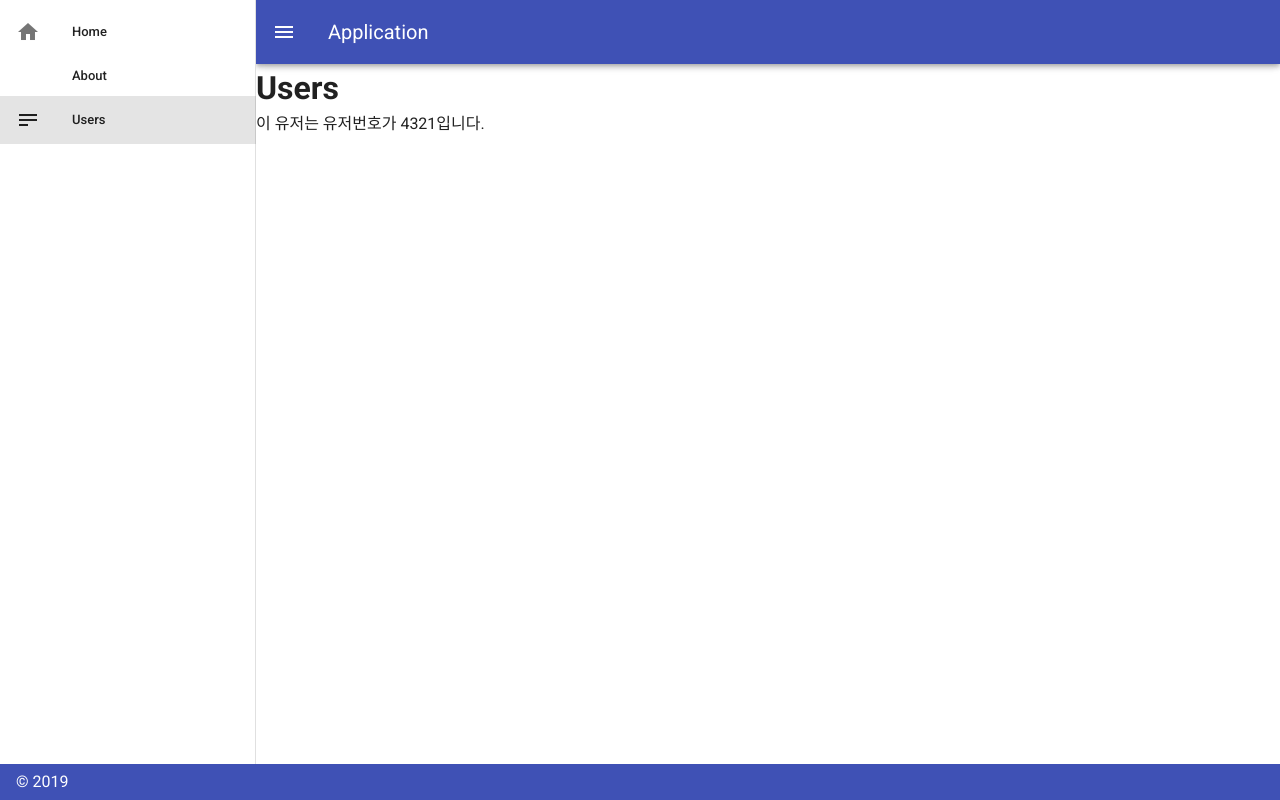
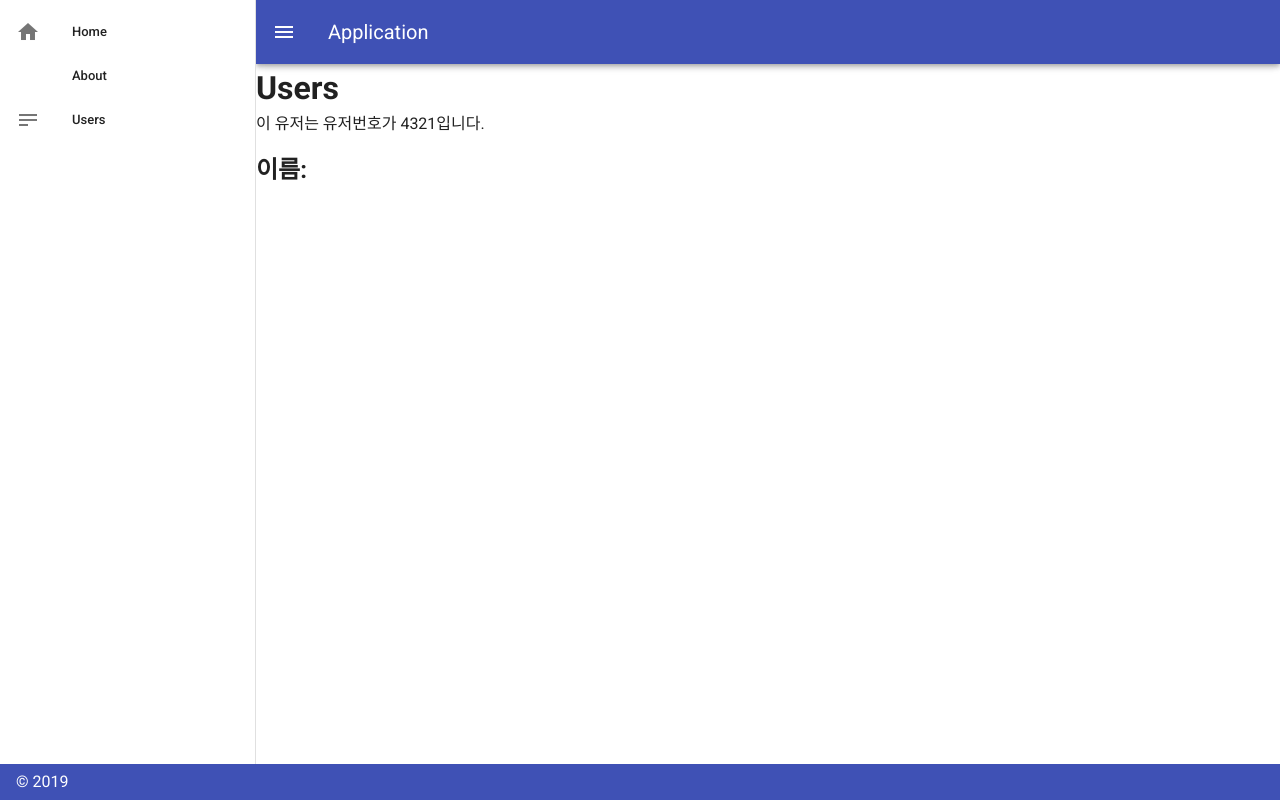
Before and after one commit to rudalson/vue-webblog, a Vue app: page /users/4321 in a window 1280 px wide. Built offline with nearby package versions, Linux system fonts and the light colour scheme.

Commit message:
added vue router route를 통해 query 값 사용하기

```diff
--- a/src/App.vue
+++ b/src/App.vue
@@ -26,6 +26,10 @@
           params: {
             id:4321,
             name: 'tetris'
+          },
+          query: {
+            group: 'member',
+            category: 'trial'
           }
         }" exact>
           <v-list-item-action>
--- a/src/views/Users.vue
+++ b/src/views/Users.vue
@@ -2,7 +2,10 @@
   <div>
     <h1>Users</h1>
     <p>이 유저는 유저번호가 {{ userId }}입니다.</p>
-    {{ $route.params.name }}
+    <p>{{ $route.params.name }}</p>
+    <h2>{{ $route.query.group }}</h2>
+    <h2>{{ $route.query.category }}</h2>
+    <h2>이름: {{ $route.query.name }}</h2>
   </div>
 </template>
 
```
